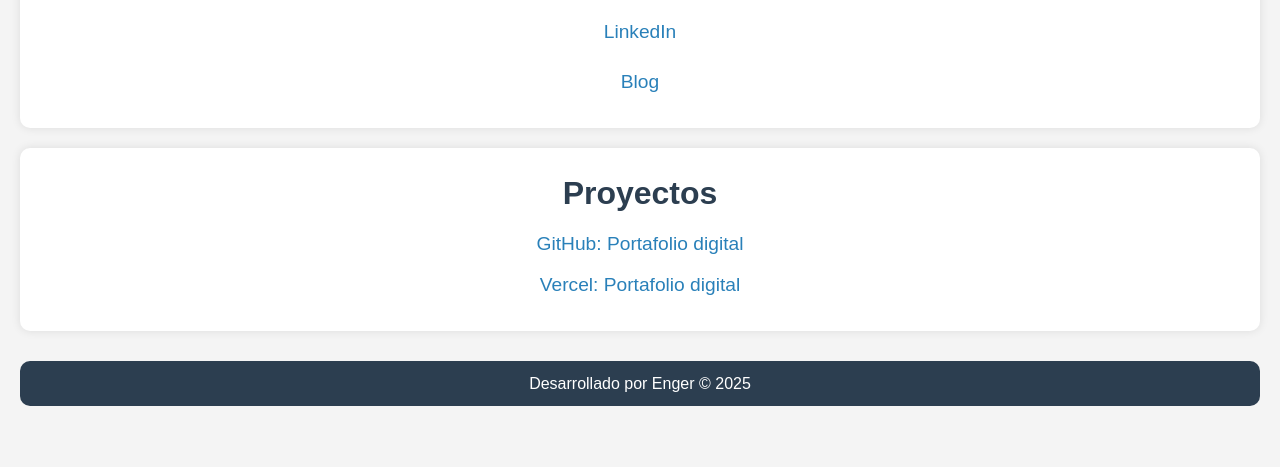
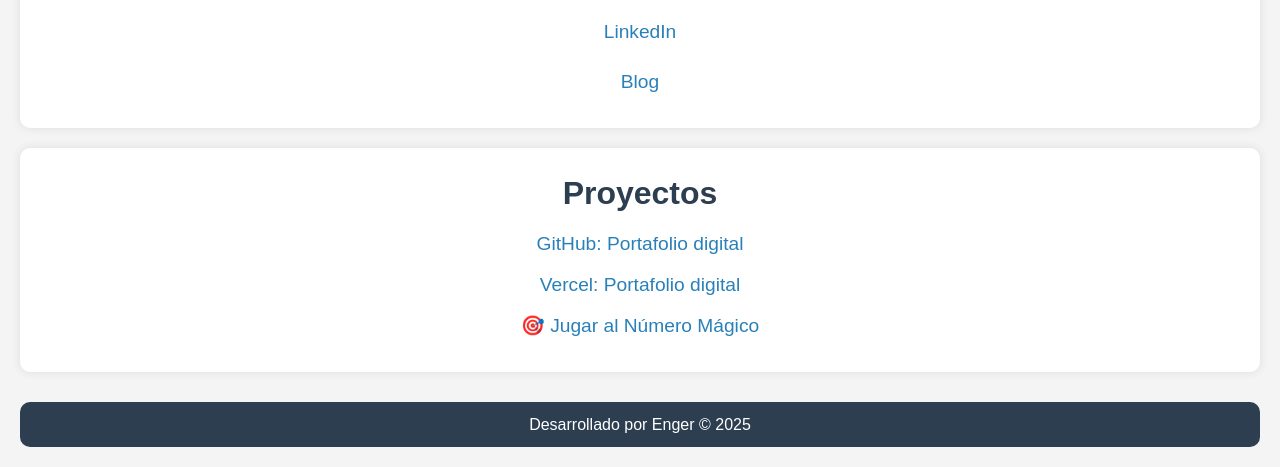
Before and after one commit to engerARP/Portafolio-digital, a plain HTML site: page index.html in a window 1280 px wide. Shown: the part 645-1112 px from the top of the page. Before the commit the page ends 1071 px from the top, so only its background shows below. Drawn offline with Linux system fonts and the light colour scheme.

Commit message:
index.html

```diff
--- a/index.html
+++ b/index.html
@@ -33,6 +33,7 @@
     <ul>
       <li><a href="https://github.com/engerARP/Portafolio-digital" target="_blank">GitHub: Portafolio digital</a></li>
       <li><a href="https://vercel.com/engers-projects/portafolio-digital" target="_blank">Vercel: Portafolio digital</a></li>
+      <a href="numero-magico.html">🎯 Jugar al Número Mágico</a>
     </ul>
   </section>
 
```
